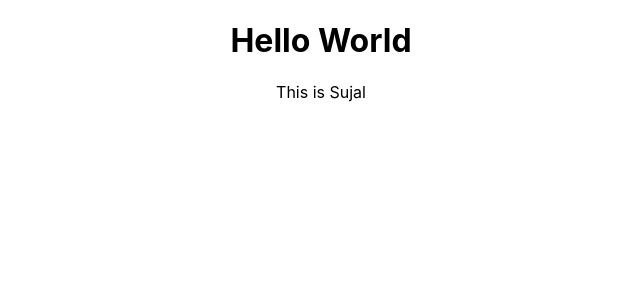
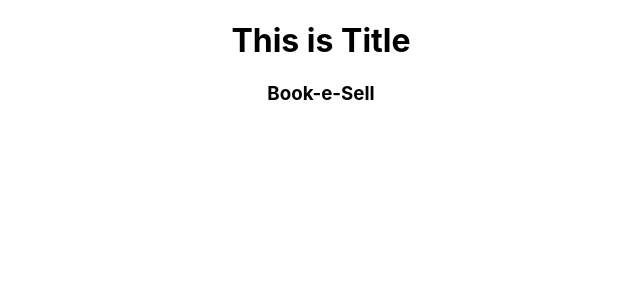
Before and after one commit to SUJAL-MANDALIA/BooK-e-Sell, a React (Create React App) app: page / in a window 1280 px wide. Shown: the top 300 px of the page, without its empty margins (319-959 px from the left). Built offline with nearby package versions, Linux system fonts and the light colour scheme.

Commit message:
Day 2 Task

```diff
--- a/src/App.js
+++ b/src/App.js
@@ -1,11 +1,11 @@
 import logo from './logo.svg';
 import './App.css';
+import Home from './pages/Home';
 
 function App() {
   return (
     <div className="App">
-      <h1>Hello World</h1>
-      <p>This is Sujal</p>
+      <Home/>
     </div>
   );
 }
--- /dev/null
+++ b/src/components/Title.js
@@ -0,0 +1,12 @@
+import React from 'react'
+
+ function Title(props) {
+  return (
+    <div>
+        <h1>This is Title</h1>
+        <h3>{props.titleText}</h3>
+    </div>
+  )
+}
+
+export default Title;
--- /dev/null
+++ b/src/pages/Home.js
@@ -0,0 +1,14 @@
+import React, { Component } from 'react'
+import Title from '../components/Title'
+
+ class Home extends Component {
+  render() {
+    return (
+      <div>
+        <Title titleText = "Book-e-Sell"/>
+      </div>
+    )
+  }
+}
+
+export default Home
```
